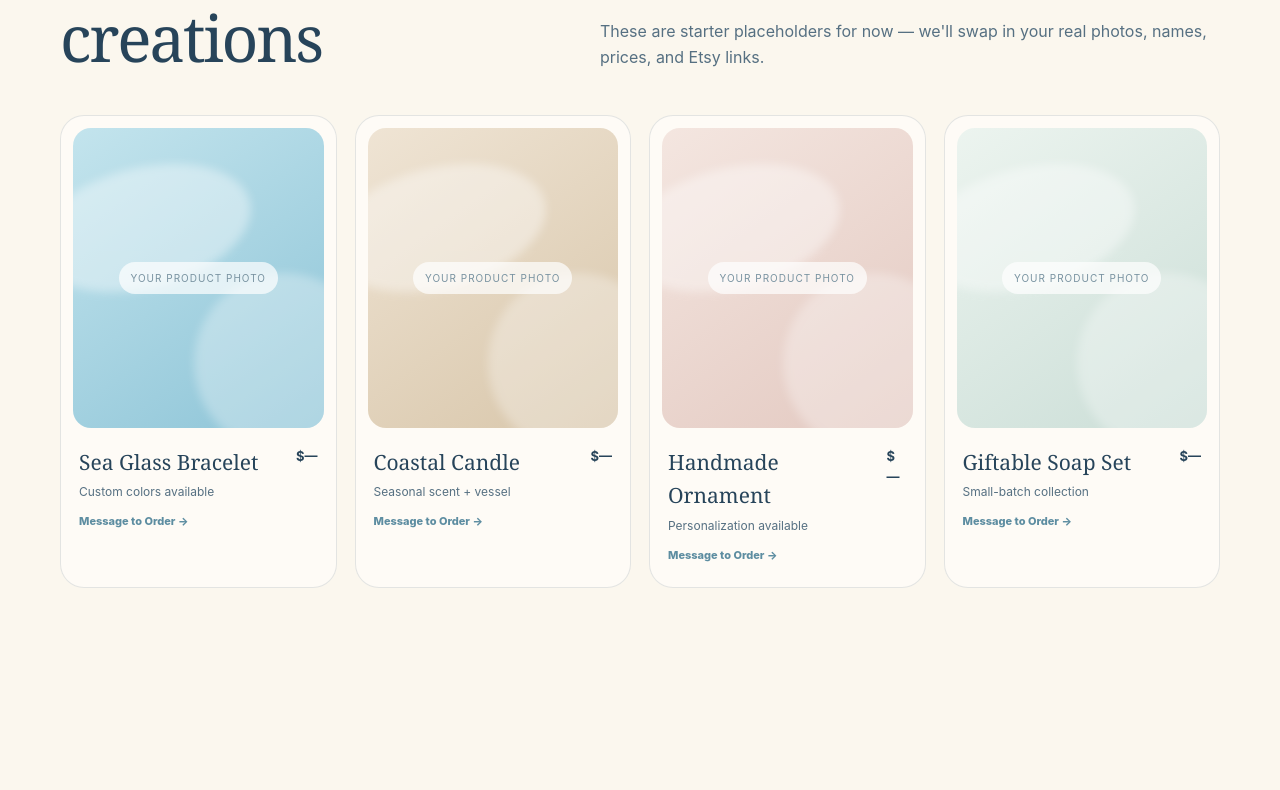
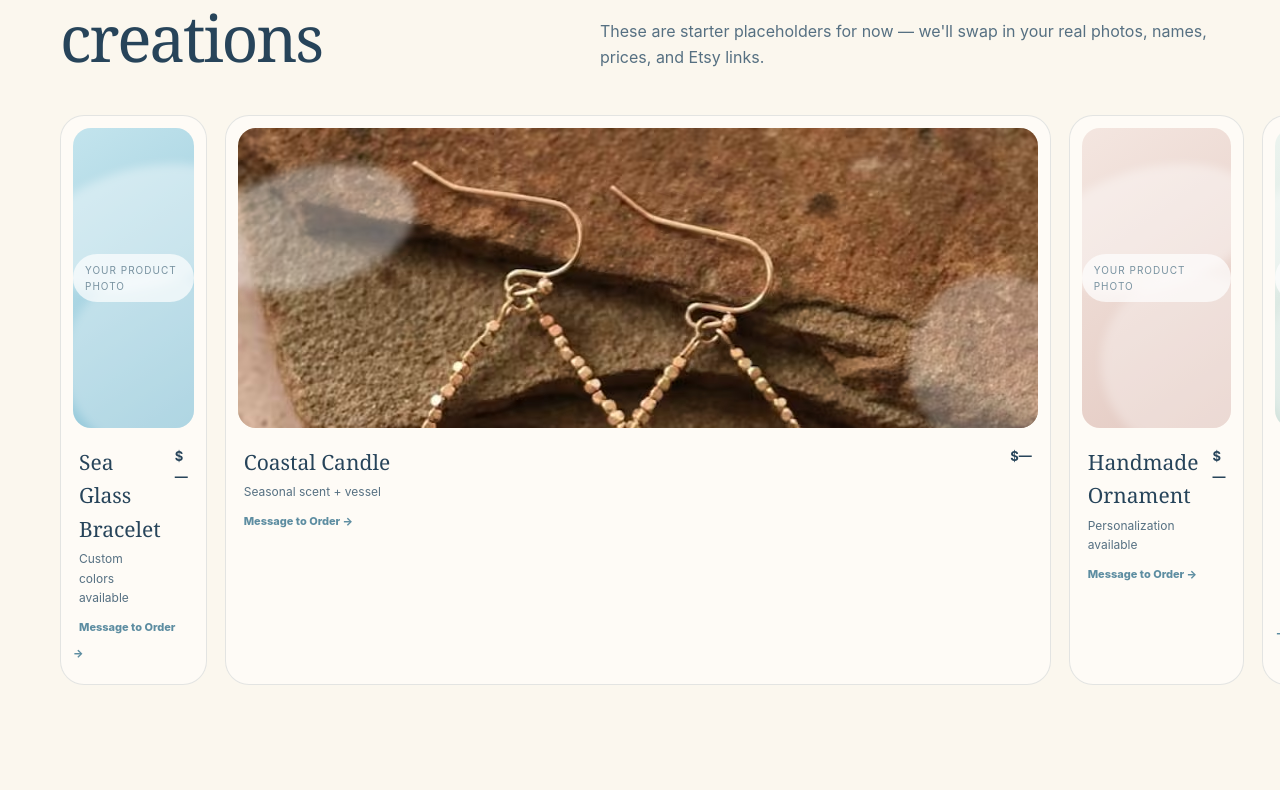
Before and after one commit to mellibalcer-alt/mb-coastal-creations, a Next.js app: page / in a window 1280 px wide. Shown: the part 2290-3080 px from the top of the page. Built offline with nearby package versions, Linux system fonts and the light colour scheme.

Commit message:
Add Coastal Candle product photo to Featured Products

```diff
--- a/components/featured-products.tsx
+++ b/components/featured-products.tsx
@@ -1,6 +1,6 @@
 const products = [
   { tone: "sea", title: "Sea Glass Bracelet", note: "Custom colors available", image: "" },
-  { tone: "sand", title: "Coastal Candle", note: "Seasonal scent + vessel", image: "" },
+  { tone: "sand", title: "Coastal Candle", note: "Seasonal scent + vessel", image: "/images/coastal-candle.avif" },
   { tone: "shell", title: "Handmade Ornament", note: "Personalization available", image: "" },
   { tone: "foam", title: "Giftable Soap Set", note: "Small-batch collection", image: "" },
 ]
```
Also changed, not shown: public/images/coastal-candle.avif (added).
